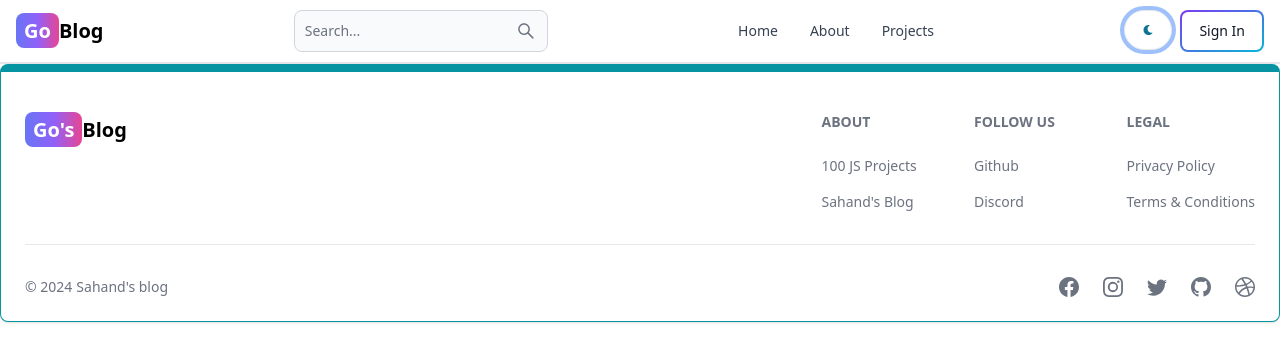
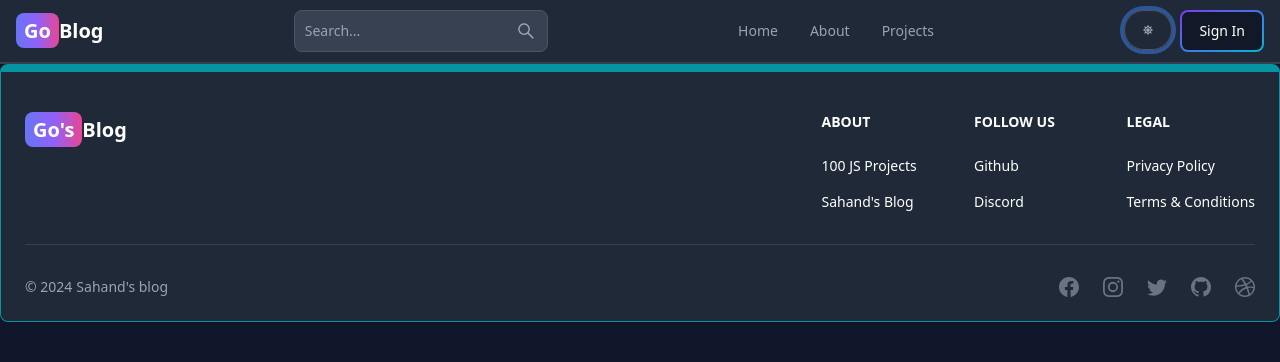
Before and after one commit to evanbene48/mern-blog, a React (Vite) app in the folder client/: page /create-post in a window 1280 px wide. Both pictures are taken after a click on the button 1148 px from the left and 30 px from the top of the page. Shown: the top 362 px of the page. Built offline with nearby package versions, Linux system fonts and the light colour scheme; no server answers.

Commit message:
complete dark mode functionality

```diff
--- a/client/src/components/Header.jsx
+++ b/client/src/components/Header.jsx
@@ -3,13 +3,21 @@
 import { Link, useLocation } from 'react-router-dom'
 import { FaMoon, FaSun } from 'react-icons/fa';
 import { AiOutlineSearch } from 'react-icons/ai';
-
+import {
+  toggleTheme
+} from '../redux/theme/themeSlice';
 import { useSelector, useDispatch } from 'react-redux';
 
 export default function Header() {
     const path = useLocation().pathname;
     const dispatch = useDispatch();
     const { currentUser } = useSelector((state) => state.user);
+    const { theme } = useSelector((state) => state.theme);
+
+    const changeTheme = () =>{
+      dispatch(toggleTheme())
+    }
+
     console.log(currentUser);
     return (
         <Navbar className='border-b-2'>
@@ -36,8 +44,17 @@
                 <AiOutlineSearch/>
           </Button>
           <div className='flex gap-2 md:order-2'>
-            <Button className='w-12 h-10 hidden sm:inline' color='gray' pill>
+            <Button
+            className='w-12 h-10 hidden sm:inline'
+            color='gray'
+            pill
+            onClick={changeTheme}
+            >
+              {theme === 'light' ? (
                 <FaMoon />
+              ) : (
+                <FaSun />
+              )}
             </Button>
             {currentUser ? (
               <Dropdown
--- /dev/null
+++ b/client/src/components/ThemeProvider.jsx
@@ -0,0 +1,17 @@
+import { useSelector } from 'react-redux';
+
+export default function ThemeProvider({ children }) {
+  const { theme } = useSelector((state) => state.theme);
+  return (
+    <div className={theme}>
+      <div
+      className='bg-white
+      text-gray-700
+      dark:text-gray-200
+      dark:bg-[rgb(16,23,42)]
+      min-h-screen'>
+        {children}
+      </div>
+    </div>
+  );
+}
--- a/client/src/main.jsx
+++ b/client/src/main.jsx
@@ -5,11 +5,14 @@
 import { store, persistor } from './redux/store.js';
 import { Provider } from 'react-redux';
 import { PersistGate } from 'redux-persist/integration/react';
+import ThemeProvider from './components/ThemeProvider.jsx';
 
 ReactDOM.createRoot(document.getElementById('root')).render(
   <PersistGate persistor={persistor}>
     <Provider store={store}>
-      <App />
+      <ThemeProvider>
+        <App />
+      </ThemeProvider>
     </Provider>
   </PersistGate>
 )
--- a/client/src/redux/store.js
+++ b/client/src/redux/store.js
@@ -1,12 +1,13 @@
 import { configureStore, combineReducers } from '@reduxjs/toolkit'
 import userReducer from './user/userSlice'
+import themeReducer from './theme/themeSlice'
 import { persistReducer, persistStore } from 'redux-persist';
 import storage from 'redux-persist/lib/storage';
 
 
 const rootReducer = combineReducers({
   user: userReducer,
-  // theme: themeReducer,
+  theme: themeReducer,
 });
 
 const persistConfig = {
--- /dev/null
+++ b/client/src/redux/theme/themeSlice.js
@@ -0,0 +1,23 @@
+import { createSlice } from '@reduxjs/toolkit';
+
+const initialState = {
+  theme: 'light',
+};
+
+const themeSlice = createSlice({
+    name: 'theme',
+    initialState,
+    reducers: {
+      toggleTheme: (state) => {
+        state.theme = (state.theme === 'light' ? 'dark' : 'light');
+      },
+
+    },
+  });
+
+  export const {
+    toggleTheme,
+
+  } = themeSlice.actions;
+
+  export default themeSlice.reducer;
```
